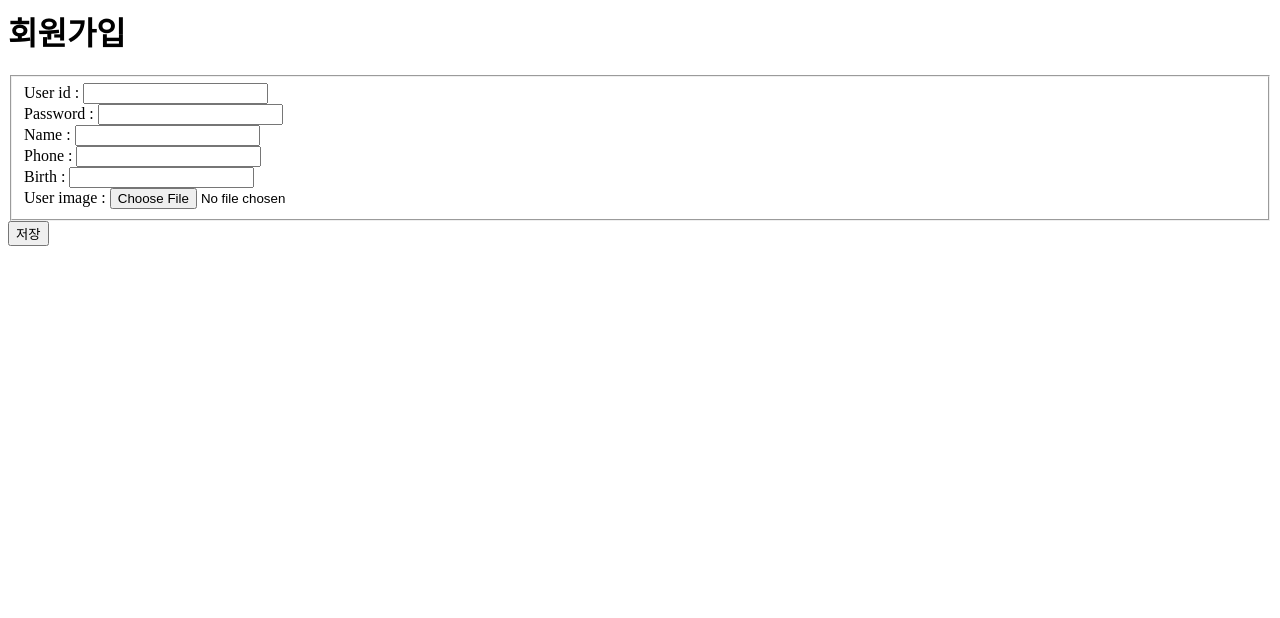
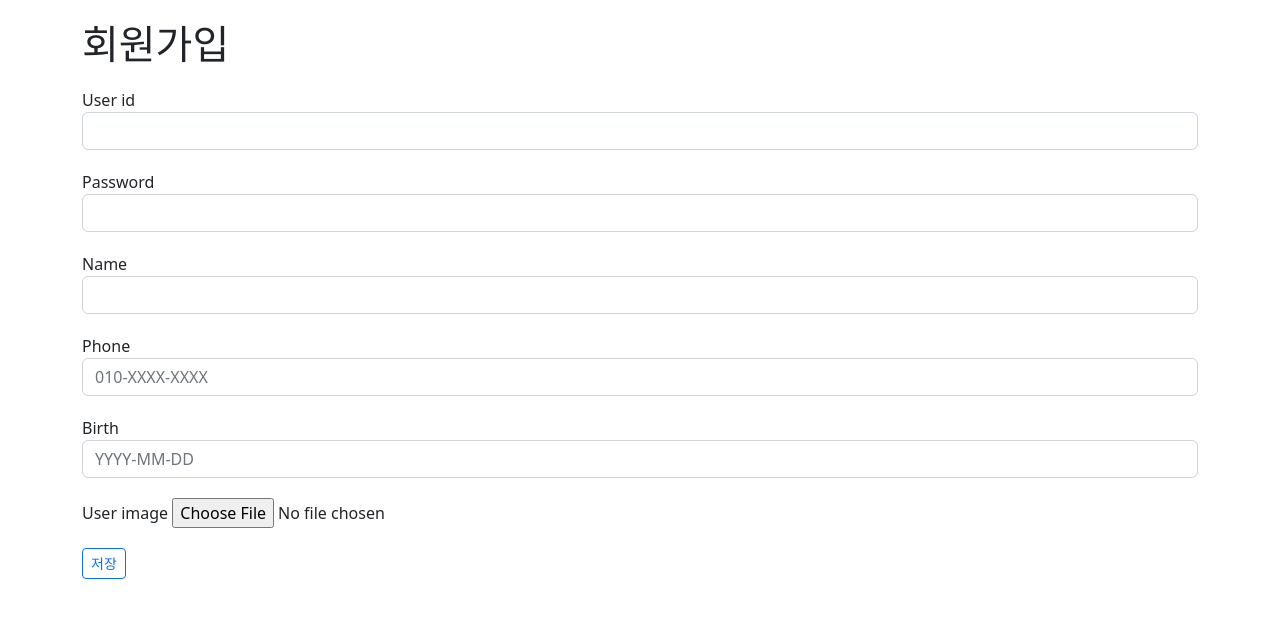
Before and after one commit to jejucoding2022/hackathon, a Django app: page /user_regist/ in a window 1280 px wide. Shown: the top 618 px of the page. Run offline with Django 3.2, Linux system fonts and the light colour scheme.

Commit message:
로그인, 회원가입 css

```diff
--- a/main/static/css/style.css
+++ b/main/static/css/style.css
@@ -5,7 +5,7 @@ html {
     height: 100%;
     color: #333;
     font-family: 'Noto Sans KR', Roboto, sans-serif;
-    overflow: hidden;
+    /* overflow: hidden; */
 }
 body {
     max-height: 100%;
--- a/main/templates/main/base.html
+++ b/main/templates/main/base.html
@@ -41,12 +41,14 @@
     <!--팝업창-->
         <script>
             alert('{{ message }}');
+            window.close();
+            window.opener.location.reload();
         </script>
     {% endif %}
 
     <script>
         function showPopup_login() { window.open("{% url 'login' %}", "a", "width=700, height=400, left=100, top=100"); }
-        function showPopup_signout()  { window.open("{% url 'user_regist' %}", "a", "width=700, height=400, left=100, top=100"); }
+        function showPopup_signout()  { window.open("{% url 'user_regist' %}", "a", "width=700, height=600, left=100, top=100"); }
     </script>
 
     {% block content %}
--- a/main/templates/main/hospitaldetail.html
+++ b/main/templates/main/hospitaldetail.html
@@ -191,7 +191,7 @@
                 alert('정보가 등록되었습니다.');
             },
             error: function(){
-                alert('error!!')
+                alert('로그인 후 사용해주세요!');
             }
         })
 
--- a/main/templates/main/user_regist.html
+++ b/main/templates/main/user_regist.html
@@ -1,51 +1,52 @@
-{% block content %}
-<div class="content">
+<link href="https://cdn.jsdelivr.net/npm/bootstrap@5.2.0/dist/css/bootstrap.min.css" rel="stylesheet" integrity="sha384-gH2yIJqKdNHPEq0n4Mqa/HGKIhSkIHeL5AyhkYV8i59U5AR6csBvApHHNl/vI1Bx" crossorigin="anonymous">
+
+<div class="container">
     <!-- Content -->
-    <h1>회원가입</h1>
+    <h1 style="margin-top:20px;margin-bottom:20px;">회원가입</h1>
     <div id="content-main">
         <form method="POST" enctype="multipart/form-data">
             {% csrf_token %}
             <div>
                 <fieldset class="module aligned">
                     <div class="form-row field-user_id">
-                        <div>
-                            <label class="required" for="id_user_id">User id : </label>
-                            <input type="text" name="user_id" class="vTextField" maxlength="50" required id="id_user_id">
+                        <div style="margin-bottom:20px;">
+                            <label class="required" for="id_user_id">User id</label>
+                            <input type="text" name="user_id" class="vTextField form-control" maxlength="50" required id="id_user_id">
                         </div>
                     </div>
                     <div class="form-row field-password">
-                        <div>
-                            <label class="required" for="id_password">Password : </label>
-                            <input type="text" name="password" class="vTextField" maxlength="50" required id="id_password">
+                        <div style="margin-bottom:20px;">
+                            <label class="required" for="id_password">Password</label>
+                            <input type="text" name="password" class="vTextField form-control" maxlength="50" required id="id_password">
                         </div>
                     </div>
                     <div class="form-row field-name">
-                        <div>
-                            <label class="required" for="id_name">Name : </label>
-                            <input type="text" name="name" class="vTextField" maxlength="50" required id="id_name">
+                        <div style="margin-bottom:20px;">
+                            <label class="required" for="id_name">Name</label>
+                            <input type="text" name="name" class="vTextField form-control" maxlength="50" required id="id_name">
                         </div>
                     </div>
                     <div class="form-row field-phone">
-                        <div>
-                            <label class="required" for="id_phone">Phone : </label>
-                            <input type="text" name="phone" class="vTextField" maxlength="50" required id="id_phone">
+                        <div style="margin-bottom:20px;">
+                            <label class="required" for="id_phone">Phone</label>
+                            <input type="text" name="phone" class="vTextField form-control" maxlength="50" required id="id_phone" placeholder="010-XXXX-XXXX">
                         </div>
                     </div>
                     <div class="form-row field-birth">
-                        <div>
-                            <label class="required" for="id_birth">Birth : </label>
-                            <input type="text" name="birth" class="vDateField" maxlength="10" required id="id_birth">
+                        <div style="margin-bottom:20px;">
+                            <label class="required" for="id_birth">Birth</label>
+                            <input type="text" name="birth" class="vDateField form-control" maxlength="10" required id="id_birth" placeholder="YYYY-MM-DD">
                         </div>
                     </div>
                     <div class="form-row field-user_imate">
-                        <div>
-                            <label class="required" for="id_user_image">User image : </label>
+                        <div style="margin-bottom:20px;">
+                            <label class="required" for="id_user_image">User image</label>
                             <input type="file" name="user_image" accept="image/*" id="id_user_image">
                         </div>
                     </div>
                 </fieldset>
                 <div class="submit-row">
-                    <input type="submit" value="저장" class="btn btn-primary" name="_save">
+                    <input type="submit" value="저장" class="btn btn-outline-primary btn-sm" name="_save">
                 </div>
             </div>
         </form>
@@ -59,5 +60,3 @@
         alert('{{ message }}');
     </script>
 {% endif %}
-
-{% endblock %}
--- a/main/views.py
+++ b/main/views.py
@@ -98,11 +98,10 @@ def logout(request):
     #context['message'] = "로그아웃 되었습니다."
     # return redirect('/', context)
     context = {
-        'message' : "로그아웃 되었습니다.",
         'locations' : locations # 추가 (hyunju_20220831)
     }
-    # return redirect('index') # 수정 (hyunju_20220831)
-    return render(request, 'main/index.html', context) # 추가 (hyunju_20220831)
+    return redirect('index') # 수정 (hyunju_20220831)
+    #return render(request, 'main/index.html', context) # 추가 (hyunju_20220831)
 
 
 # 회원가입
@@ -110,14 +109,20 @@ def user_regist(request):
     if request.method == "GET":
         return render(request, 'main/user_regist.html')
     elif request.method == 'POST':
-        context = {}
-
         user_id=request.POST['user_id']
         password=request.POST['password']
         name=request.POST['name']
         phone=request.POST['phone']
         birth=request.POST['birth']
-        user_image=request.FILES['user_image']
+        user_image=request.FILES.get('user_image')
+
+        # birth YYYY-MM-DD 형식 확인
+        if not '-' in birth:
+            context = {
+                'message': "형식을 지켜주세요!",
+                'locations': locations,
+            }
+            return render(request, 'main/user_regist.html', context)
 
         # 회원가입 중복체크
         rs = User.objects.filter(user_id=user_id)
```
Also changed, not shown: main/templates/main/login.html (+10 -11 lines).
